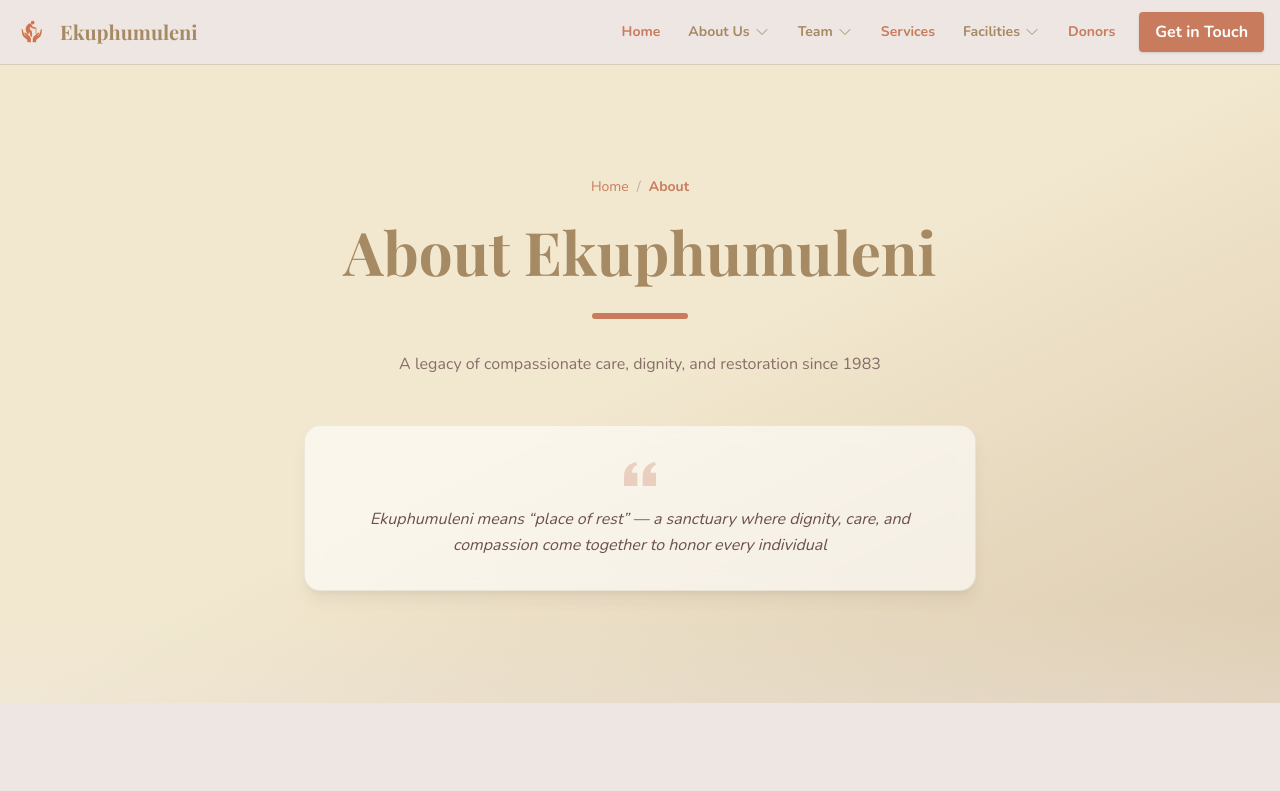
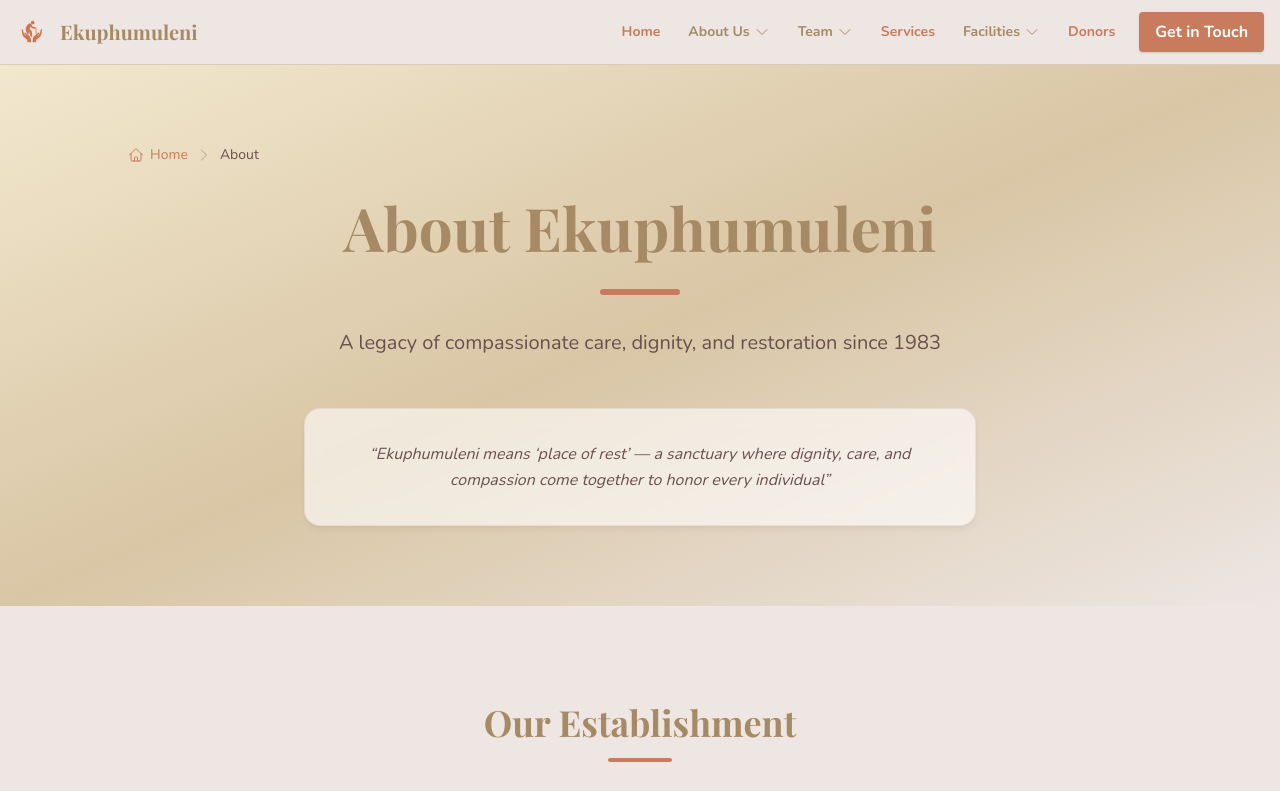
Before and after one commit to Psyfo/ekuphumuleni, a Next.js app: page /about in a window 1280 px wide. Shown: the top 791 px of the page. Built offline with nearby package versions, Linux system fonts and the light colour scheme.

Commit message:
standardized page hero sections

```diff
--- a/src/app/(public)/about/AboutHeroSection.tsx
+++ b/src/app/(public)/about/AboutHeroSection.tsx
@@ -1,98 +1,99 @@
 'use client';
 
-import { motion, useReducedMotion } from 'framer-motion';
+import { motion, useReducedMotion, Variants } from 'framer-motion';
 import Link from 'next/link';
+import { HomeIcon, ChevronRightIcon } from '@heroicons/react/24/outline';
 
 export default function AboutHeroSection() {
   const prefersReducedMotion = useReducedMotion();
 
+  const container: Variants = {
+    hidden: { opacity: 0 },
+    show: {
+      opacity: 1,
+      transition: {
+        duration: 0.4,
+        staggerChildren: 0.12,
+        when: 'beforeChildren',
+      },
+    },
+  };
+
+  const item: Variants = {
+    hidden: { opacity: 0, y: prefersReducedMotion ? 0 : 20 },
+    show: { opacity: 1, y: 0, transition: { duration: 0.6, ease: 'easeOut' } },
+  };
+
   return (
     <section
-      className='relative bg-gradient-to-br from-[var(--color-warm-beige)] via-[var(--color-warm-beige)] to-[var(--color-soft-sand)] px-4 py-20 lg:py-28 overflow-hidden'
-      aria-label='About Page Hero'
+      aria-label='About Page Header'
+      className='relative bg-gradient-to-br from-[var(--color-warm-beige)] via-[var(--color-soft-sand)] to-[var(--color-off-white)] px-4 py-16 lg:py-20'
     >
-      {/* Subtle decorative gradient overlay */}
-      <div className='absolute inset-0 bg-gradient-to-br from-transparent via-transparent to-[var(--color-off-white)]/20 pointer-events-none' />
-
-      <div className='z-10 relative mx-auto max-w-5xl text-center'>
+      <motion.div
+        className='mx-auto max-w-5xl'
+        variants={container}
+        initial='hidden'
+        animate='show'
+      >
         {/* Breadcrumb */}
-        <motion.nav
-          initial={{ opacity: 0, y: prefersReducedMotion ? 0 : -10 }}
-          animate={{ opacity: 1, y: 0 }}
-          transition={{ duration: 0.5, ease: 'easeOut' }}
-          className='mb-6'
-          aria-label='Breadcrumb'
-        >
-          <ol className='flex justify-center items-center gap-2 text-sm'>
+        <motion.nav variants={item} aria-label='Breadcrumb' className='mb-8'>
+          <ol className='flex items-center gap-2 text-sm'>
             <li>
               <Link
                 href='/'
-                className='text-[var(--color-deep-cocoa)]/60 hover:text-[var(--color-muted-terracotta)] transition-colors'
+                className='flex items-center gap-1.5 text-[var(--color-deep-cocoa)]/70 hover:text-[var(--color-muted-terracotta)] transition-colors duration-200'
               >
-                Home
+                <HomeIcon className='w-4 h-4' aria-hidden='true' />
+                <span>Home</span>
               </Link>
             </li>
-            <li className='text-[var(--color-deep-cocoa)]/40'>/</li>
-            <li className='font-semibold text-[var(--color-muted-terracotta)]'>
-              About
+            <li>
+              <ChevronRightIcon
+                className='w-4 h-4 text-[var(--color-deep-cocoa)]/40'
+                aria-hidden='true'
+              />
+            </li>
+            <li>
+              <span className='font-medium text-[var(--color-deep-cocoa)]'>
+                About
+              </span>
             </li>
           </ol>
         </motion.nav>
 
         {/* Page Title */}
         <motion.h1
-          initial={{ opacity: 0, y: prefersReducedMotion ? 0 : 20 }}
-          animate={{ opacity: 1, y: 0 }}
-          transition={{ duration: 0.6, ease: 'easeOut', delay: 0.1 }}
-          className='mb-6 !font-serif !text-4xl sm:!text-5xl lg:!text-6xl heading-1'
+          variants={item}
+          className='mb-6 !text-4xl md:!text-5xl lg:!text-6xl text-center heading-1'
         >
           About Ekuphumuleni
         </motion.h1>
 
-        {/* Accent divider */}
+        {/* Accent Divider */}
         <motion.div
-          initial={{ opacity: 0, scaleX: prefersReducedMotion ? 1 : 0 }}
-          animate={{ opacity: 1, scaleX: 1 }}
-          transition={{ duration: 0.6, ease: 'easeOut', delay: 0.2 }}
-          className='bg-[var(--color-muted-terracotta)] mx-auto mb-8 rounded-full w-24 h-1.5'
+          variants={item}
+          className='bg-[var(--color-muted-terracotta)] mx-auto mb-8 rounded-full w-20 h-1.5'
         />
 
         {/* Subtitle */}
         <motion.p
-          initial={{ opacity: 0, y: prefersReducedMotion ? 0 : 20 }}
-          animate={{ opacity: 1, y: 0 }}
-          transition={{ duration: 0.6, ease: 'easeOut', delay: 0.3 }}
-          className='mx-auto max-w-3xl font-medium !text-[var(--color-deep-cocoa)]/80 text-lg sm:text-xl lg:text-2xl leading-relaxed'
+          variants={item}
+          className='mx-auto max-w-3xl !text-lg lg:!text-xl text-center leading-relaxed body-text'
         >
           A legacy of compassionate care, dignity, and restoration since 1983
         </motion.p>
 
-        {/* Decorative quote */}
-        <motion.div
-          initial={{ opacity: 0, y: prefersReducedMotion ? 0 : 20 }}
-          animate={{ opacity: 1, y: 0 }}
-          transition={{ duration: 0.6, ease: 'easeOut', delay: 0.4 }}
-          className='mx-auto mt-12 max-w-2xl'
-        >
-          <div className='bg-white/60 shadow-warm-lg backdrop-blur-sm p-8 border border-subtle rounded-2xl'>
-            <svg
-              className='mx-auto mb-4 w-8 h-8 text-[var(--color-muted-terracotta)]/30'
-              fill='currentColor'
-              viewBox='0 0 24 24'
-            >
-              <path d='M14.017 21v-7.391c0-5.704 3.731-9.57 8.983-10.609l.995 2.151c-2.432.917-3.995 3.638-3.995 5.849h4v10h-9.983zm-14.017 0v-7.391c0-5.704 3.748-9.57 9-10.609l.996 2.151c-2.433.917-3.996 3.638-3.996 5.849h3.983v10h-9.983z' />
-            </svg>
-            <p className='!text-[var(--color-deep-cocoa)] text-base sm:text-lg italic leading-relaxed'>
-              Ekuphumuleni means &ldquo;place of rest&rdquo; — a sanctuary where
-              dignity, care, and compassion come together to honor every
-              individual
+        {/* Decorative Quote */}
+        <motion.div variants={item} className='mx-auto mt-12 max-w-2xl'>
+          <div className='bg-white/60 shadow-warm backdrop-blur-sm p-8 border border-subtle rounded-2xl'>
+            <p className='!text-[var(--color-deep-cocoa)] text-lg text-center italic leading-relaxed'>
+              &ldquo;Ekuphumuleni means &lsquo;place of rest&rsquo; — a
+              sanctuary where dignity, care, and compassion come together to
+              honor every individual&rdquo;
             </p>
           </div>
         </motion.div>
-      </div>
-
-      {/* Decorative bottom fade */}
-      <div className='right-0 bottom-0 left-0 absolute bg-gradient-to-t from-[var(--color-off-white)]/30 to-transparent h-24 pointer-events-none' />
+      </motion.div>
     </section>
   );
 }
```
